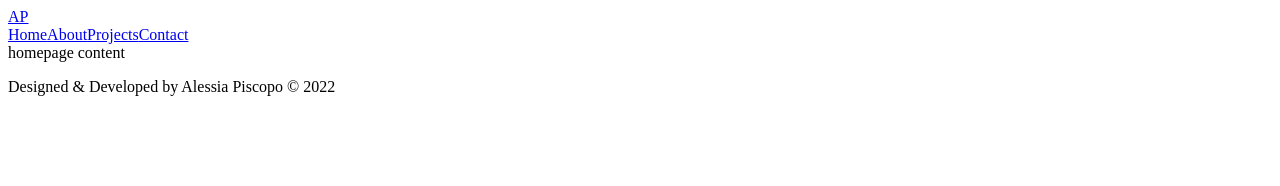
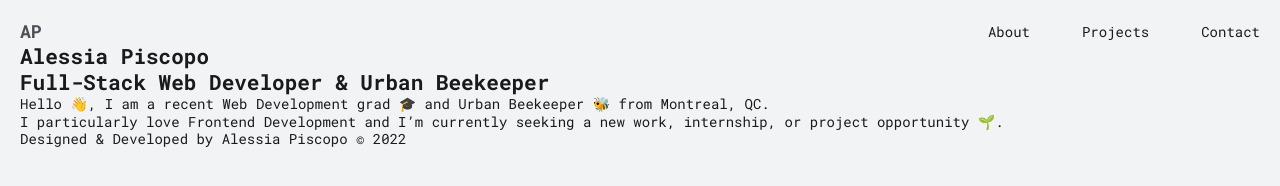
Before and after one commit to AlessiaPiscopo/portfolio, a Gatsby site: page / in a window 1280 px wide. Built offline with nearby package versions, Linux system fonts and the light colour scheme; Gatsby itself is replaced by a stand-in of ours.

Commit message:
Style Navbar

```diff
--- a/package.json
+++ b/package.json
@@ -21,7 +21,9 @@
     "gatsby-transformer-remark": "^5.18.0",
     "gatsby-transformer-sharp": "^4.18.0",
     "react": "^18.1.0",
-    "react-dom": "^18.1.0"
+    "react-dom": "^18.1.0",
+    "react-icons": "^4.4.0",
+    "styled-components": "^5.3.6"
   },
   "devDependencies": {
     "prettier": "^2.7.1"
--- a/src/components/Layout.js
+++ b/src/components/Layout.js
@@ -1,5 +1,6 @@
 import React from "react";
 import Navbar from "./Navbar";
+import "../styles/index.css";
 
 // The children property represents anything nested inside the Layout component (in this case, the website content)
 export default function Layout({ children }) {
--- a/src/components/Navbar.js
+++ b/src/components/Navbar.js
@@ -1,19 +1,22 @@
 import React from "react";
 import { Link } from "gatsby";
+import { StyledNavbar, Nav, MenuContainer } from "../styles/Navbar.styled";
 
 export default function Navbar() {
   return (
-    <>
-      <nav>
-        <Link to="/">AP</Link>
+    <StyledNavbar className="navbar">
+      <Nav className="nav">
+        {/* Logo */}
+        <Link to="/" className="initials">
+          AP
+        </Link>
 
-        <div className="nav-links">
-          <Link to="/">Home</Link>
+        <MenuContainer className="menu-container">
           <Link to="/about">About</Link>
           <Link to="/projects">Projects</Link>
           <Link to="/contact">Contact</Link>
-        </div>
-      </nav>
-    </>
+        </MenuContainer>
+      </Nav>
+    </StyledNavbar>
   );
 }
--- a/src/pages/index.js
+++ b/src/pages/index.js
@@ -5,7 +5,18 @@ export default function Home() {
   return (
     <Layout>
       <main>
-        <div>homepage content</div>
+        <section class="hero">
+          <h1>Alessia Piscopo</h1>
+          <h2>Full-Stack Web Developer & Urban Beekeeper</h2>
+          <p>
+            Hello 👋, I am a recent Web Development grad 🎓 and Urban Beekeeper
+            🐝 from Montreal, QC.
+          </p>
+          <p>
+            I particularly love Frontend Development and I’m currently seeking a
+            new work, internship, or project opportunity 🌱.
+          </p>
+        </section>
       </main>
     </Layout>
   );
--- a/src/pages/projects/index.js
+++ b/src/pages/projects/index.js
@@ -4,7 +4,7 @@ import Layout from "../../components/Layout";
 export default function Projects() {
   return (
     <Layout>
-      <div>List of my projects</div>
+      <h1>Projects</h1>
     </Layout>
   );
 }
--- /dev/null
+++ b/src/styles/Navbar.styled.js
@@ -0,0 +1,55 @@
+import styled from "styled-components";
+
+export const StyledNavbar = styled.div`
+  background-color: var(--color-sage);
+  position: sticky;
+  top: 0;
+  z-index: 10;
+
+  .initials {
+    color: var(--color-gray);
+    font-weight: bold;
+    font-size: 1.8rem;
+  }
+`;
+
+export const Nav = styled.nav`
+  display: flex;
+  align-items: center;
+  justify-content: space-between;
+  gap: 7.4rem;
+
+  /* @media screen and (max-width: 768px) {
+    display: flex;
+    flex-direction: column;
+    justify-content: center;
+    padding: 1.5rem 0 1rem 0;
+  } */
+`;
+
+export const MenuContainer = styled.div`
+  display: flex;
+  align-items: center;
+  gap: 5.2rem;
+`;
+
+// export const IconsNav = styled.div`
+//   opacity: 0.85;
+
+//   &:hover {
+//     opacity: 1;
+//   }
+// `;
+
+// export const StyledCartIcon = styled(BsCartFill)`
+//   fill: #393c37;
+//   width: 2.2rem;
+//   height: 2.2rem;
+//   margin-right: 0.7rem;
+// `;
+
+// export const StyledFacebookIcon = styled(BsFacebook)`
+//   fill: #393c37;
+//   width: 2.1rem;
+//   height: 2.1rem;
+// `;
--- a/src/styles/index.css
+++ b/src/styles/index.css
@@ -4,15 +4,20 @@
 /* SPACING SYSTEM (rem)
 0.2 / 0.4 / 0.8 / 1.2 / 1.6 / 2.4 / 3.2 / 4.8 / 6.4 / 8 / 9.6 / 12.8 */
 
+/* Fonts: Inter, Roboto Mono */
+@import url("https://fonts.googleapis.com/css2?family=Inter:wght@400;500;600;700;800;900&family=Roboto+Mono:ital,wght@0,400;0,500;0,700;1,400;1,500;1,700&display=swap");
+
 /* Custom Properties */
 :root {
   --color-white: #f8f9fa;
   --color-black: #181a1c;
+  --color-opal: #93ada9;
+  --color-gray: #495056;
 
   --text-color-white: var(--color-white);
   --text-color-black: var(--color-black);
 
-  --bg-color: #999;
+  --bg-color: #f1f3f5;
 }
 
 *,
@@ -37,6 +42,8 @@ body {
   -webkit-font-smoothing: antialiased;
 
   background-color: var(--bg-color);
+
+  padding: 2rem;
 }
 
 button {
@@ -50,6 +57,10 @@ a {
   color: inherit;
   text-decoration: none;
 }
+a:hover {
+  opacity: 0.5;
+  cursor: pointer;
+}
 
 li {
   list-style-type: none;
```
Also changed, not shown: 1 other file.
